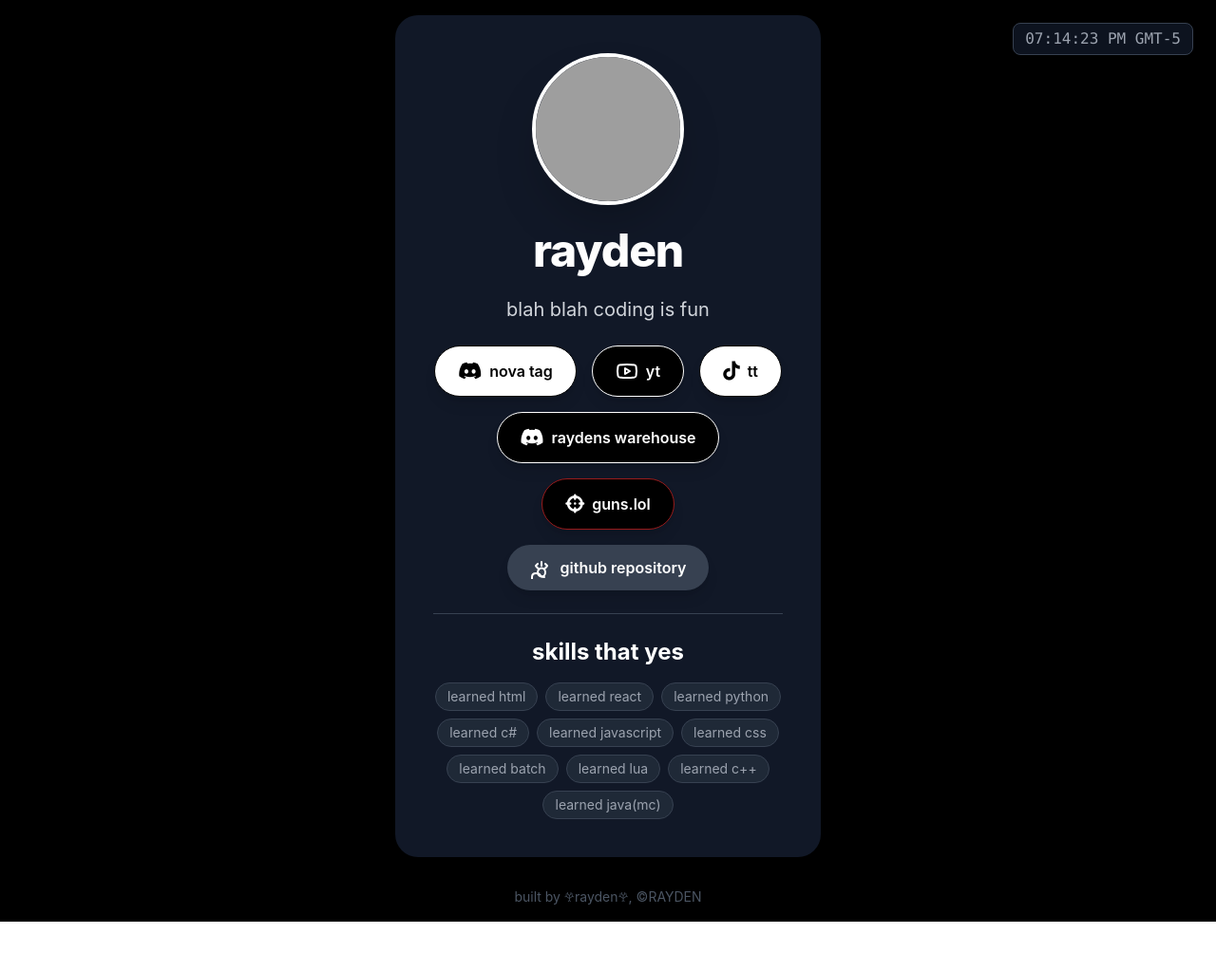
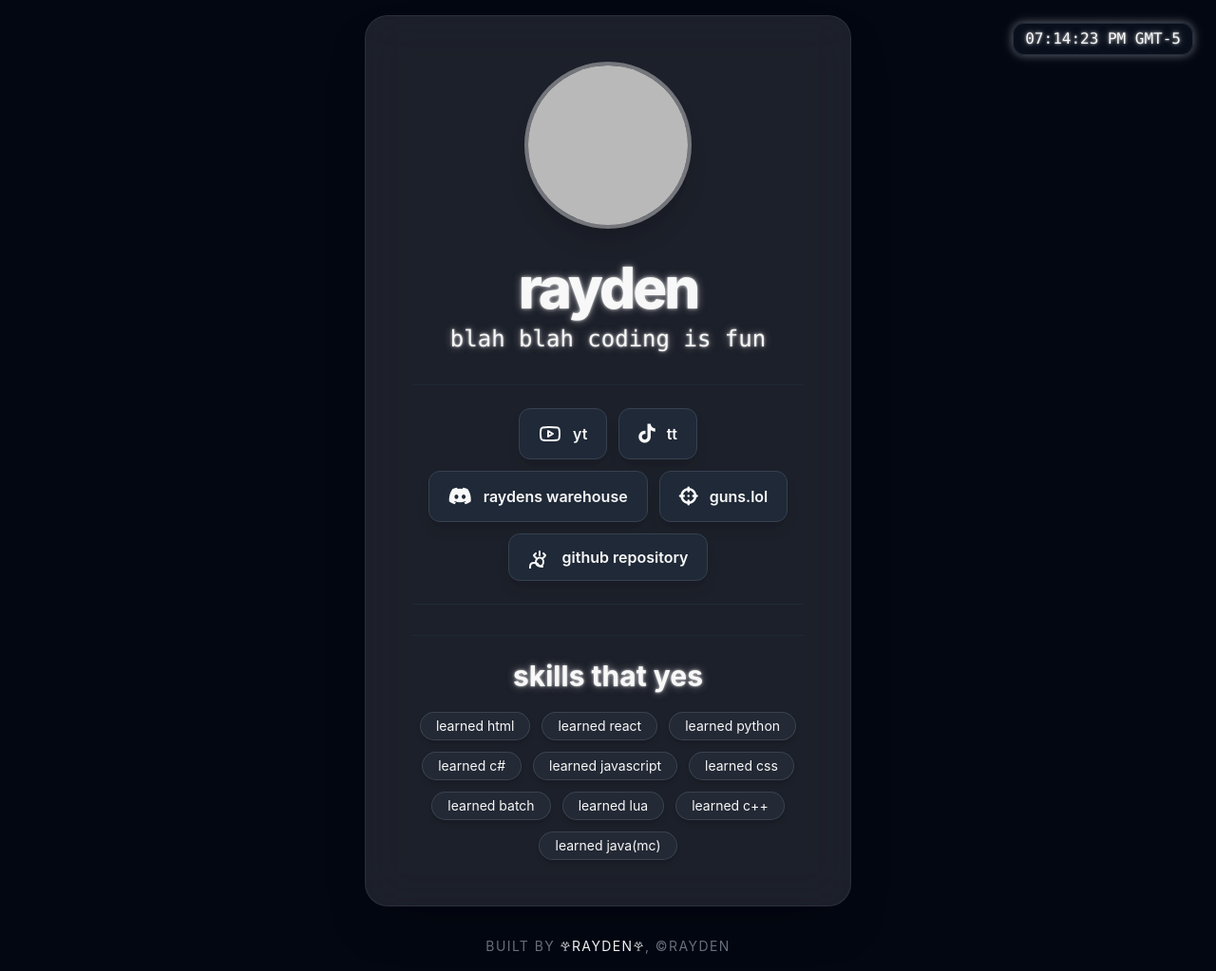
Before and after one commit to shmsrayden/raydenn, a plain HTML site: page index.html in a window 1280 px wide. Shown: the whole page at 95% size. Before the commit the page ends 971 px from the top, so only its background shows below. Drawn offline with nearby package versions, Linux system fonts and the light colour scheme; grey boxes are pictures that could not be loaded.

Commit message:
rewrote all the code basically to make it match my current persona
yes i had ai help, not write code tho

```diff
--- a/index.html
+++ b/index.html
@@ -12,163 +12,142 @@
     <link rel="stylesheet" href="https://cdnjs.cloudflare.com/ajax/libs/font-awesome/6.5.2/css/all.min.css" crossorigin="anonymous" referrerpolicy="no-referrer" />
     <style>
         body {
-        font-family: 'Inter', -apple-system, BlinkMacSystemFont, 'Segoe UI', Roboto, Helvetica, Arial, sans-serif;
+            font-family: 'Inter', sans-serif;
+            background-color: #0d0d0d;
         }
-      .animate-pulse {
-        animation: pulse 2s cubic-bezier(0.4, 0, 0.6, 1) infinite;
+        .cream-white {
+            color: #F8F8F8;
         }
-      @keyframes pulse {
-        0%, 100% {
-          opacity: 1;
+        .bg-cream-white-alpha {
+            background-color: rgba(248, 248, 248, 0.1);
         }
-        50% {
-          opacity: .5;
+        .border-cream-white-alpha {
+            border-color: rgba(248, 248, 248, 0.4);
         }
+        .subtle-glow {
+            box-shadow: 0 0 8px rgba(248, 248, 248, 0.3), 0 0 15px rgba(248, 248, 248, 0.15);
+        }
+        .bright-text-shadow {
+            text-shadow: 0 0 3px rgba(248, 248, 248, 0.8), 0 0 8px rgba(248, 248, 248, 0.5);
+        }
+        @keyframes pulse-ring-cream {
+            0%, 100% { box-shadow: 0 0 0 0 rgba(248, 248, 248, 0.4); }
+            50% { box-shadow: 0 0 0 10px rgba(248, 248, 248, 0); }
+        }
+        .animate-ring-pulse-cream {
+            animation: pulse-ring-cream 2s cubic-bezier(0.4, 0, 0.6, 1) infinite;
+        }
+        .btn-frost-hover:hover {
+            box-shadow: 0 0 10px rgba(248, 248, 248, 0.6);
+            border-color: #F8F8F8;
+            color: #F8F8F8;
         }
     </style>
 </head>
-  <body>
+<body class="bg-gray-950 text-white min-h-screen flex flex-col items-center justify-center p-4">
 
-    <div id="est-clock" class="absolute top-4 right-4 md:top-6 md:right-6 text-sm md:text-base text-gray-400 font-mono bg-gray-900/80 backdrop-blur-sm px-3 py-1 rounded-lg border border-gray-700 shadow-lg z-10">
+    <div id="est-clock" class="absolute top-4 right-4 md:top-6 md:right-6 text-sm md:text-base cream-white font-mono bg-gray-900/50 backdrop-blur-md px-3 py-1 rounded-xl border border-gray-700/60 subtle-glow bright-text-shadow z-10">
         loading
     </div>
 
-    <div class="min-h-screen bg-black text-white flex flex-col items-center justify-center p-4">
-      <div class="bg-gray-900 rounded-3xl shadow-xl p-8 md:p-10 max-w-md w-full flex flex-col items-center text-center space-y-6 transform transition-all duration-300 hover:scale-[1.02]">
+    <div class="bg-cream-white-alpha backdrop-blur-xl rounded-3xl p-8 md:p-12 max-w-lg w-full flex flex-col items-center text-center space-y-8 border border-gray-700/50 shadow-2xl transition-all duration-500 hover:subtle-glow">
 
-        <div class="relative w-32 h-32 md:w-40 md:h-40 rounded-full overflow-hidden border-4 border-white shadow-2xl">
+        <div class="relative w-36 h-36 md:w-44 md:h-44 rounded-full overflow-hidden border-4 border-cream-white-alpha shadow-xl">
             <img
                 src="https://cdn.discordapp.com/avatars/1162483335638028410/d345e2fa1070b6acefd472cdca0364c1.webp?size=1024"
                 alt="pfp"
-            class="w-full h-full object-cover grayscale"
-            onerror="this.onerror=null; this.src='https://placehold.co/160x160/111111/FFFFFF?text=Error';"
+                class="w-full h-full object-cover grayscale brightness-110 contrast-125 transition-transform duration-500 hover:scale-110"
+                onerror="this.onerror=null; this.src='https://placehold.co/180x180/111111/FFFFFF?text=Error';"
             />
-          <div class="absolute inset-0 rounded-full ring-2 ring-white ring-opacity-50 animate-pulse"></div>
+            <div class="absolute inset-0 rounded-full ring-4 ring-cream-white-alpha animate-ring-pulse-cream"></div>
         </div>
 
-        <h1 class="text-4xl md:text-5xl font-extrabold text-white leading-tight tracking-tight">
+        <div>
+            <h1 class="text-5xl md:text-6xl font-extrabold cream-white tracking-tighter bright-text-shadow">
                 rayden
             </h1>
-        <p class="text-lg md:text-xl text-gray-300 max-w-prose">
+            <p class="text-xl md:text-2xl cream-white mt-2 max-w-prose font-mono bright-text-shadow">
                 blah blah coding is fun
             </p>
+        </div>
 
-        <div class="flex flex-wrap justify-center gap-4 mt-4">
-          <a
-            href="https://discord.gg/26VP7pf2tk"
-            target="_blank"
-            rel="noopener noreferrer"
-            class="bg-white hover:bg-gray-200 text-black font-semibold py-3 px-6 rounded-full shadow-lg transition-all duration-300 transform hover:-translate-y-1 flex items-center space-x-2 border border-black"
-          >
-            <i class="fa-brands fa-discord text-xl"></i>
-            <span>nova tag</span>
-          </a>
+        <div class="flex flex-wrap justify-center gap-3 w-full border-t border-b border-gray-800 py-6">
+
             <a
                 href="https://www.youtube.com/@shmsrayden"
                 target="_blank"
                 rel="noopener noreferrer"
-            class="bg-black hover:bg-gray-800 text-white font-semibold py-3 px-6 rounded-full shadow-lg transition-all duration-300 transform hover:-translate-y-1 flex items-center space-x-2 border border-white"
+                class="bg-gray-800 cream-white font-semibold py-3 px-5 rounded-xl shadow-lg transition-all duration-300 transform hover:-translate-y-1 flex items-center space-x-3 border border-gray-700 btn-frost-hover"
             >
-            <svg
-              xmlns="http://www.w3.org/2000/svg"
-              width="24"
-              height="24"
-              viewBox="0 0 24 24"
-              fill="none"
-              stroke="currentColor"
-              stroke-width="2"
-              stroke-linecap="round"
-              stroke-linejoin="round"
-              class="lucide lucide-youtube"
-            >
-              <path d="M2.5 17a24.12 24.12 0 0 1 0-10 2 2 0 0 1 1.4-1.4 49.56 49.56 0 0 1 16.2 0A2 2 0 0 1 21.5 7a24.12 24.12 0 0 1 0 10 2 2 0 0 1-1.4 1.4 49.55 49.55 0 0 1-16.2 0A2 2 0 0 1 2.5 17"></path>
-              <path d="m10 15 5-3-5-3z"></path>
-            </svg>
+                <svg xmlns="http://www.w3.org/2000/svg" width="24" height="24" viewBox="0 0 24 24" fill="none" stroke="currentColor" stroke-width="2" stroke-linecap="round" stroke-linejoin="round" class="lucide lucide-youtube"><path d="M2.5 17a24.12 24.12 0 0 1 0-10 2 2 0 0 1 1.4-1.4 49.56 49.56 0 0 1 16.2 0A2 2 0 0 1 21.5 7a24.12 24.12 0 0 1 0 10 2 2 0 0 1-1.4 1.4 49.55 49.55 0 0 1-16.2 0A2 2 0 0 1 2.5 17"></path><path d="m10 15 5-3-5-3z"></path></svg>
                 <span>yt</span>
             </a>
+
             <a
                 href="https://www.tiktok.com/@raydenonroblox"
                 target="_blank"
                 rel="noopener noreferrer"
-            class="bg-white hover:bg-gray-200 text-black font-semibold py-3 px-6 rounded-full shadow-lg transition-all duration-300 transform hover:-translate-y-1 flex items-center space-x-2 border border-black"
+                class="bg-gray-800 cream-white font-semibold py-3 px-5 rounded-xl shadow-lg transition-all duration-300 transform hover:-translate-y-1 flex items-center space-x-3 border border-gray-700 btn-frost-hover"
             >
                 <i class="fa-brands fa-tiktok text-xl"></i>
                 <span>tt</span>
             </a>
+
             <a
                 href="https://discord.gg/n486YCDqaC"
                 target="_blank"
                 rel="noopener noreferrer"
-            class="bg-black hover:bg-gray-800 text-white font-semibold py-3 px-6 rounded-full shadow-lg transition-all duration-300 transform hover:-translate-y-1 flex items-center space-x-2 border border-white"
+                class="bg-gray-800 cream-white font-semibold py-3 px-5 rounded-xl shadow-lg transition-all duration-300 transform hover:-translate-y-1 flex items-center space-x-3 border border-gray-700 btn-frost-hover"
             >
                 <i class="fa-brands fa-discord text-xl"></i>
                 <span>raydens warehouse</span>
             </a>
+
             <a
                 href="https://guns.lol/raydennn"
                 target="_blank"
                 rel="noopener noreferrer"
-            class="bg-black hover:bg-gray-700 text-white font-semibold py-3 px-6 rounded-full shadow-lg transition-all duration-300 transform hover:-translate-y-1 flex items-center space-x-2 border border-red-800"
+                class="bg-gray-800 cream-white font-semibold py-3 px-5 rounded-xl shadow-lg transition-all duration-300 transform hover:-translate-y-1 flex items-center space-x-3 border border-gray-700 btn-frost-hover"
             >
                 <i class="fa-solid fa-crosshairs text-xl"></i>
                 <span>guns.lol</span>
             </a>
+
             <a
                 href="https://github.com/shmsrayden/raydenn/tree/main"
                 target="_blank"
                 rel="noopener noreferrer"
-            class="bg-gray-700 hover:bg-gray-600 text-white font-semibold py-3 px-6 rounded-full shadow-lg transition-all duration-300 transform hover:-translate-y-1 flex items-center space-x-2"
+                class="bg-gray-800 cream-white font-semibold py-3 px-5 rounded-xl shadow-lg transition-all duration-300 transform hover:-translate-y-1 flex items-center space-x-3 border border-gray-700 btn-frost-hover"
             >
-            <svg
-              xmlns="http://www.w3.org/2000/svg"
-              width="24"
-              height="24"
-              viewBox="0 0 24 24"
-              fill="none"
-              stroke="currentColor"
-              stroke-width="2"
-              stroke-linecap="round"
-              stroke-linejoin="round"
-              class="lucide lucide-github"
-            >
-              <path d="M15 22s-4 0-5-3c0 0-1-1-4-1s-4 1-4 4v2"></path>
-              <path d="M12 21.5c-2.3 0-4-2.2-4-4.5s2.2-4.5 4-4.5c2.2 0 4 2.2 4 4.5s-1.7 4.5-4 4.5z"></path>
-              <path d="M9 13.5c-.7-.7-1.5-1.5-2.5-2.5"></path>
-              <path d="M15 13.5c.7-.7 1.5-1.5 2.5-2.5"></path>
-              <path d="M18 10l-2-2"></path>
-              <path d="M6 10l2-2"></path>
-              <path d="M12 6v4"></path>
-            </svg>
+                <svg xmlns="http://www.w3.org/2000/svg" width="24" height="24" viewBox="0 0 24 24" fill="none" stroke="currentColor" stroke-width="2" stroke-linecap="round" stroke-linejoin="round" class="lucide lucide-github"><path d="M15 22s-4 0-5-3c0 0-1-1-4-1s-4 1-4 4v2"></path><path d="M12 21.5c-2.3 0-4-2.2-4-4.5s2.2-4.5 4-4.5c2.2 0 4 2.2 4 4.5s-1.7 4.5-4 4.5z"></path><path d="M9 13.5c-.7-.7-1.5-1.5-2.5-2.5"></path><path d="M15 13.5c.7-.7 1.5-1.5 2.5-2.5"></path><path d="M18 10l-2-2"></path><path d="M6 10l2-2"></path><path d="M12 6v4"></path></svg>
                 <span>github repository</span>
             </a>
         </div>
 
-        <div class="w-full mt-6 pt-6 border-t border-gray-700">
-          <h2 class="text-2xl font-bold text-white mb-4">skills that yes</h2>
-          <div class="flex flex-wrap justify-center gap-2">
-            <span class="bg-gray-800 text-gray-400 text-sm px-3 py-1 rounded-full border border-gray-700">learned html</span>
-            <span class="bg-gray-800 text-gray-400 text-sm px-3 py-1 rounded-full border border-gray-700">learned react</span>
-            <span class="bg-gray-800 text-gray-400 text-sm px-3 py-1 rounded-full border border-gray-700">learned python</span>
-            <span class="bg-gray-800 text-gray-400 text-sm px-3 py-1 rounded-full border border-gray-700">learned c#</span>
-            <span class="bg-gray-800 text-gray-400 text-sm px-3 py-1 rounded-full border border-gray-700">learned javascript</span>
-            <span class="bg-gray-800 text-gray-400 text-sm px-3 py-1 rounded-full border border-gray-700">learned css</span>
-            <span class="bg-gray-800 text-gray-400 text-sm px-3 py-1 rounded-full border border-gray-700">learned batch</span>
-            <span class="bg-gray-800 text-gray-400 text-sm px-3 py-1 rounded-full border border-gray-700">learned lua</span>
-            <span class="bg-gray-800 text-gray-400 text-sm px-3 py-1 rounded-full border border-gray-700">learned c++</span>
-            <span class="bg-gray-800 text-gray-400 text-sm px-3 py-1 rounded-full border border-gray-700">learned java(mc)</span>
+        <div class="w-full mt-6 pt-6 border-t border-gray-800">
+            <h2 class="text-3xl font-bold cream-white mb-5 bright-text-shadow">skills that yes</h2>
+            <div class="flex flex-wrap justify-center gap-3">
+                <span class="bg-gray-700/30 cream-white text-sm px-4 py-1 rounded-full border border-gray-600/60 shadow-md">learned html</span>
+                <span class="bg-gray-700/30 cream-white text-sm px-4 py-1 rounded-full border border-gray-600/60 shadow-md">learned react</span>
+                <span class="bg-gray-700/30 cream-white text-sm px-4 py-1 rounded-full border border-gray-600/60 shadow-md">learned python</span>
+                <span class="bg-gray-700/30 cream-white text-sm px-4 py-1 rounded-full border border-gray-600/60 shadow-md">learned c#</span>
+                <span class="bg-gray-700/30 cream-white text-sm px-4 py-1 rounded-full border border-gray-600/60 shadow-md">learned javascript</span>
+                <span class="bg-gray-700/30 cream-white text-sm px-4 py-1 rounded-full border border-gray-600/60 shadow-md">learned css</span>
+                <span class="bg-gray-700/30 cream-white text-sm px-4 py-1 rounded-full border border-gray-600/60 shadow-md">learned batch</span>
+                <span class="bg-gray-700/30 cream-white text-sm px-4 py-1 rounded-full border border-gray-600/60 shadow-md">learned lua</span>
+                <span class="bg-gray-700/30 cream-white text-sm px-4 py-1 rounded-full border border-gray-600/60 shadow-md">learned c++</span>
+                <span class="bg-gray-700/30 cream-white text-sm px-4 py-1 rounded-full border border-gray-600/60 shadow-md">learned java(mc)</span>
             </div>
         </div>
     </div>
 
-      <footer class="mt-8 text-gray-600 text-sm">
-        built by 𖣂rayden𖣂, ©RAYDEN
+    <footer class="mt-8 text-gray-500 text-xs md:text-sm tracking-widest uppercase">
+        built by <span class="cream-white">𖣂rayden𖣂</span>, ©RAYDEN
     </footer>
-    </div>
+
     <script>
         function updateESTClock() {
             const now = new Date();
-        // stole online code for ts cus didnt feel like coding
-        // Use 'en-US' locale and 'America/New_York' (EST/EDT) timezone
             const estTime = now.toLocaleTimeString('en-US', {
                 timeZone: 'America/New_York',
                 hour: '2-digit',
@@ -176,8 +155,6 @@
                 second: '2-digit',
                 hour12: true
             });
-
-        // Get the current timezone abbreviation for EST/EDT
             const formatter = new Intl.DateTimeFormat('en-US', {
                 timeZone: 'America/New_York',
                 timeZoneName: 'shortOffset'
@@ -185,15 +162,10 @@
             const parts = formatter.formatToParts(now);
             const timezonePart = parts.find(p => p.type === 'timeZoneName');
             const timezone = timezonePart ? timezonePart.value : 'EST/EDT';
-
             document.getElementById('est-clock').innerText = `${estTime} ${timezone}`;
         }
-
-      // Initial call to set the time immediately
         updateESTClock();
-      // Set interval to update the clock every second
         setInterval(updateESTClock, 1000);
     </script>
-    <script src="https://static.devv.ai/devv-app.js" type="module"></script>
 </body>
 </html>
```
Lines whose indentation alone changed are shown as unchanged.
